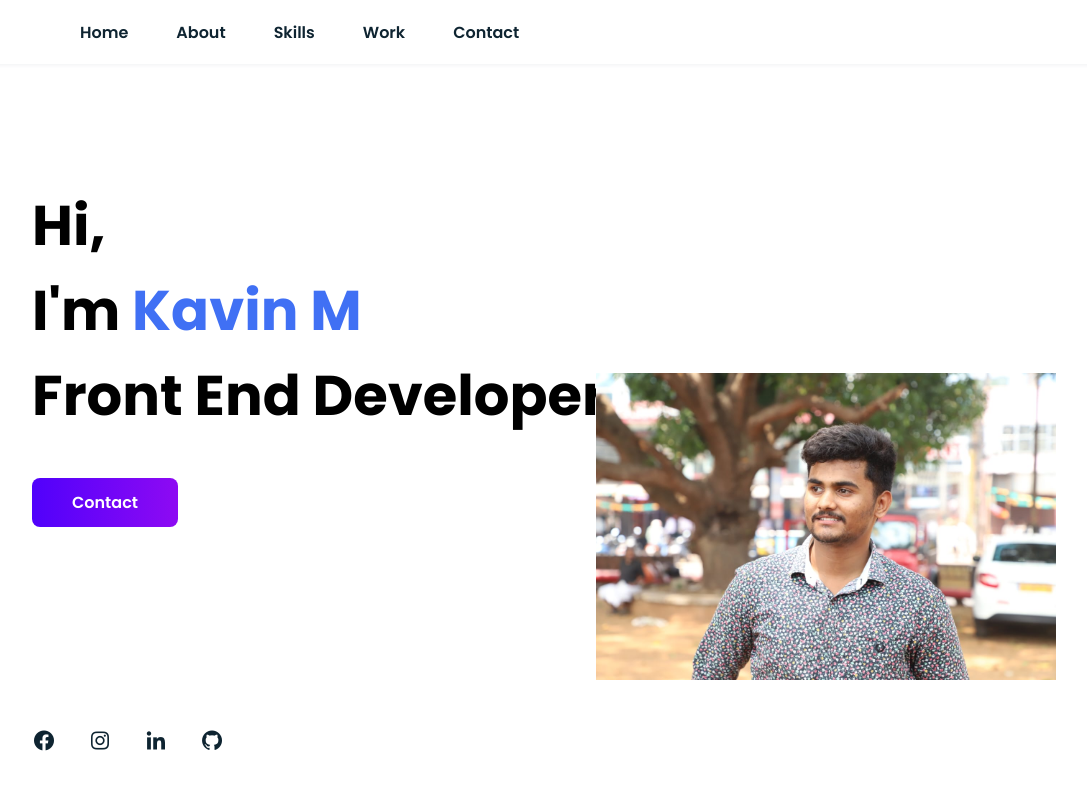
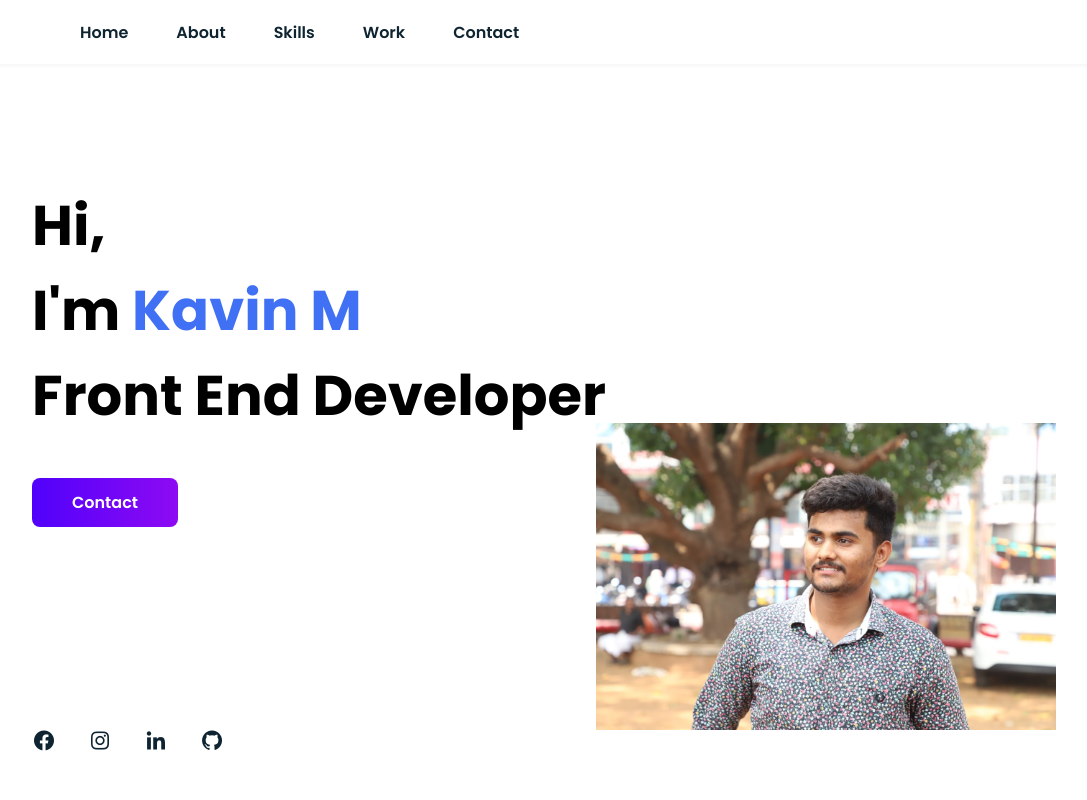
Before and after one commit to mkkavin/New-Portfolio, a plain HTML site: page index.html in a window 1280 px wide. Shown: the top 800 px of the page, without its empty margins (96-1183 px from the left). Drawn offline with nearby package versions, Linux system fonts and the light colour scheme.

Commit message:
styles.css

```diff
--- a/assets/css/styles.css
+++ b/assets/css/styles.css
@@ -535,6 +535,7 @@ img {
   }
 
   .home_img {
+    top:20%;
     right: 10%;
   }
 }
```
